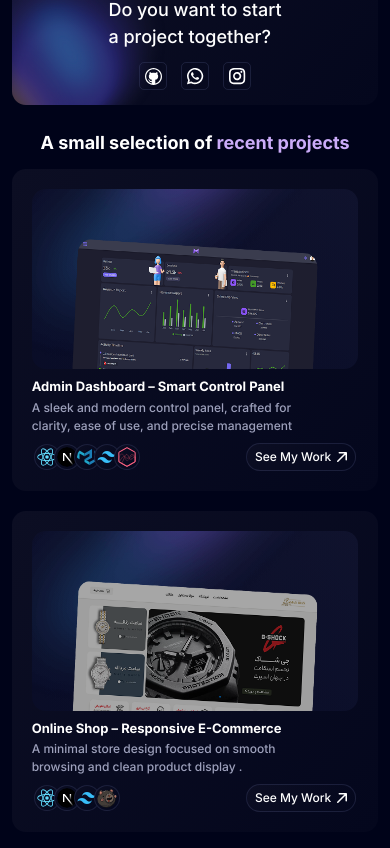
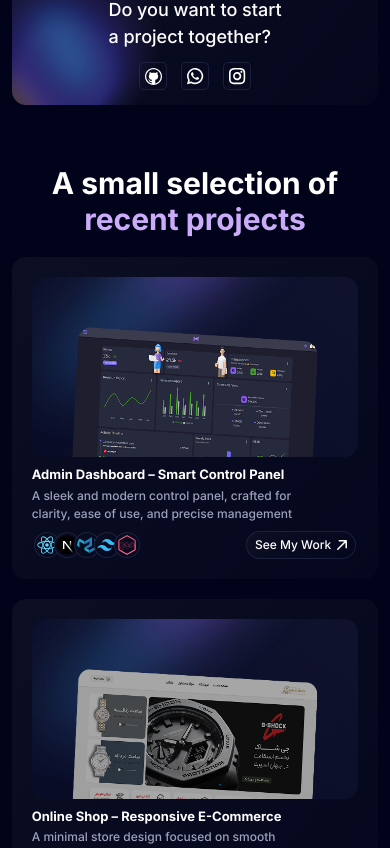
Before and after one commit to hoseinmohammadi-dev/Portfolio, a Next.js app: page / in a window 390 px wide. Shown: the part 1355-2203 px from the top of the page. Built offline with nearby package versions, Linux system fonts and the light colour scheme.

Commit message:
Making the header responsive in the projects section

```diff
--- a/src/app/components/Sec2.jsx
+++ b/src/app/components/Sec2.jsx
@@ -4,8 +4,8 @@ import Image from 'next/image'
 export default function Sec2() {
     return (
         <>
-            <section id='project' className='mx-[3%] sm:mx-auto mt-6 sm:mt-8 md:mt-15 lg:mt-20 mb-10'>
-                <h2 className='font-bold text-lg sm:text-2xl md:text-4xl lg:text-5xl text-center mb-3 sm:mb-4 md:mb-7 lg:mb-10'>A small selection of <span className='text-(--title-text)'>recent projects</span></h2>
+            <section id='project' className='mx-[3%] sm:mx-auto mt-15 md:mt-30'>
+                <h2 className='font-bold text-3xl md:text-4xl xl:text-5xl text-center mb-5 sm:mb-7 md:mb-10 lg:mb-14'>A small selection of <br  className='md:hidden'/><span className='text-(--title-text)'>recent projects</span></h2>
 
                 <section className='flex gap-5 justify-center flex-wrap'>
                     <div className='p-5 w-full md:w-7/16 rounded-(--border-radius)' style={{ background: "var(--fill-gradient)" }}>
```
